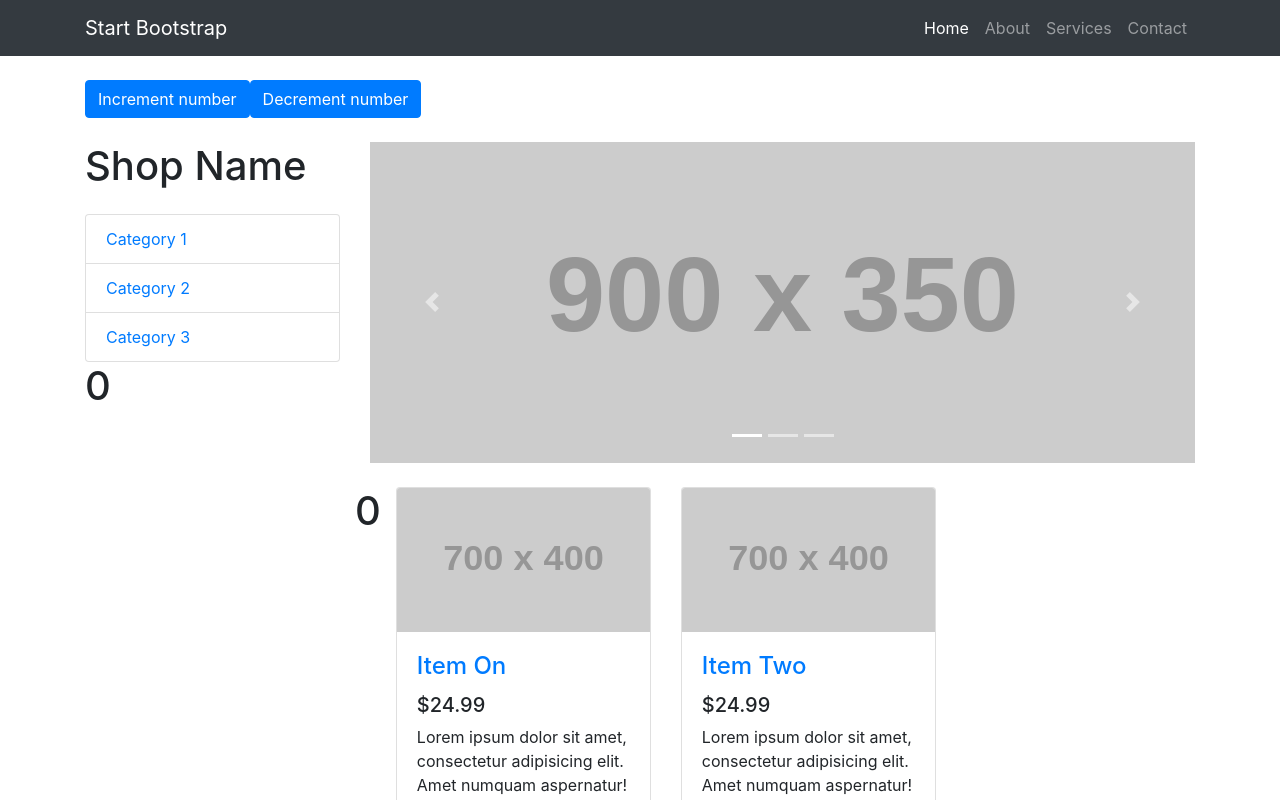
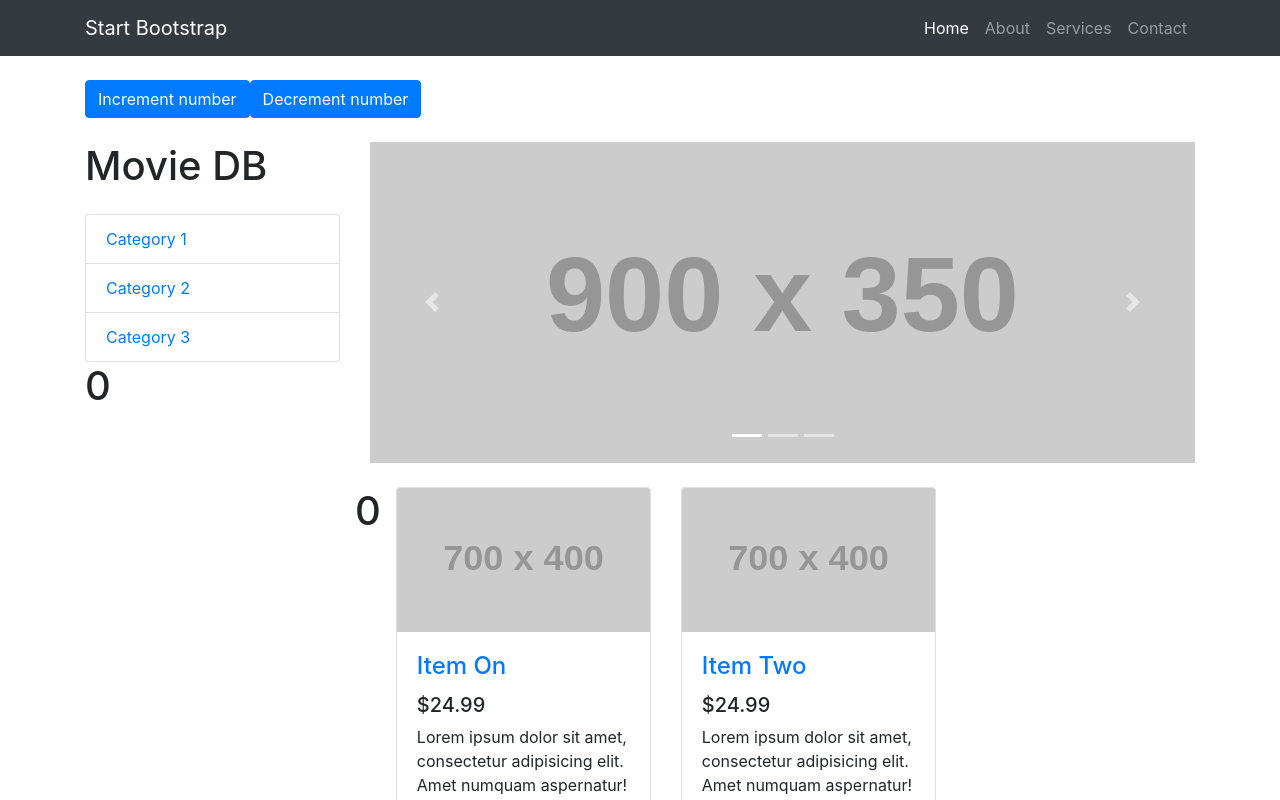
Before and after one commit to olliebrownlow/movie-app, a Next.js app: page / in a window 1280 px wide. Shown: the top 800 px of the page. Built offline with nearby package versions, Linux system fonts and the light colour scheme.

Commit message:
adds string prop for app name

```diff
--- a/components/sidebar.js
+++ b/components/sidebar.js
@@ -4,7 +4,7 @@ const Sidebar = (props) => {
 
   return (
     <div>
-      <h1 className="my-4">Shop Name</h1>
+      <h1 className="my-4">{props.appName}</h1>
       <div className="list-group">
         <a href="#" className="list-group-item">Category 1</a>
         <a href="#" className="list-group-item">Category 2</a>
--- a/pages/index.js
+++ b/pages/index.js
@@ -37,7 +37,10 @@ export default function Home() {
         <button onClick={decrement} className="btn btn-primary">Decrement number</button>
         <div className="row">
           <div className="col-lg-3">
-            <Sidebar count={count} />
+            <Sidebar
+              count={count}
+              appName={"Movie DB"}
+            />
           </div>
           <div className="col-lg-9">
             <Carousel />
```
